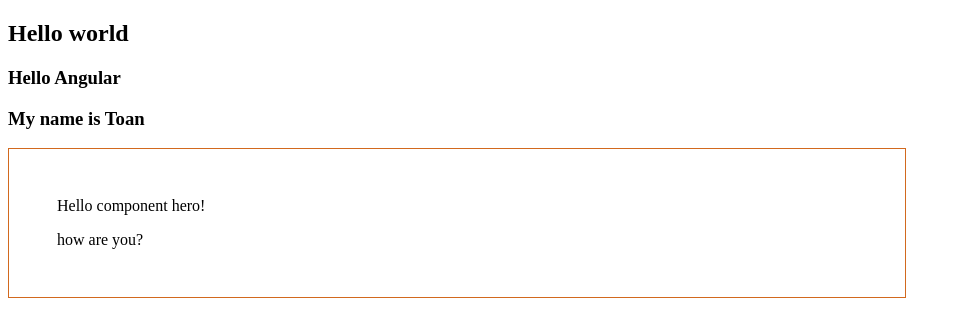
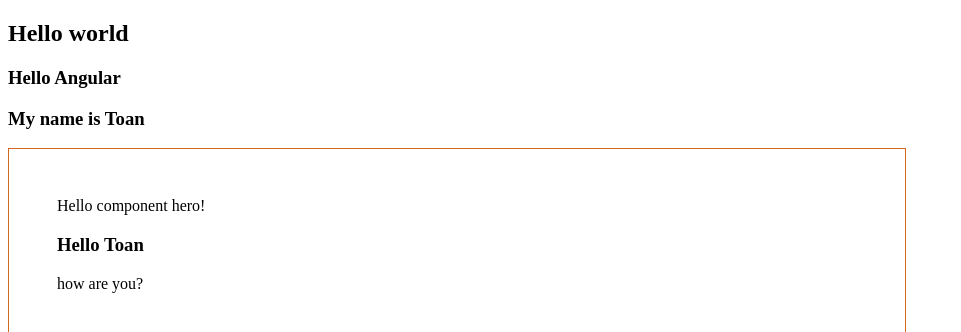
Before and after one commit to nhattoan009/Angular2021, an Angular app: page / in a window 1280 px wide. Shown: the top 332 px of the page, without its empty margins (0-961 px from the left). Built offline with nearby package versions, Linux system fonts and the light colour scheme.

Commit message:
my name is toan

```diff
--- a/src/app/hero/hero.component.html
+++ b/src/app/hero/hero.component.html
@@ -1,4 +1,5 @@
 <div class="text">
     <p>Hello component hero!</p>
+    <h3>Hello {{name}}</h3>
     <p>how are you?</p>
 </div>
--- a/src/app/hero/hero.component.ts
+++ b/src/app/hero/hero.component.ts
@@ -6,6 +6,7 @@ import { Component, OnInit } from '@angular/core';
   styleUrls: ['./hero.component.scss']
 })
 export class HeroComponent implements OnInit {
+  public name = 'Toan';
 
   constructor() { }
 
```
